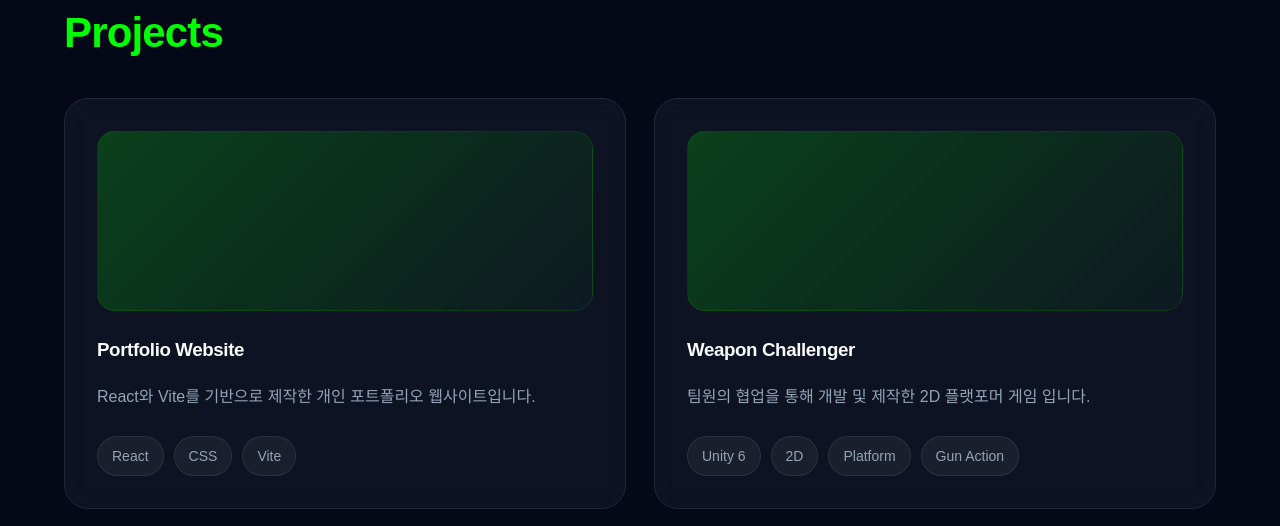
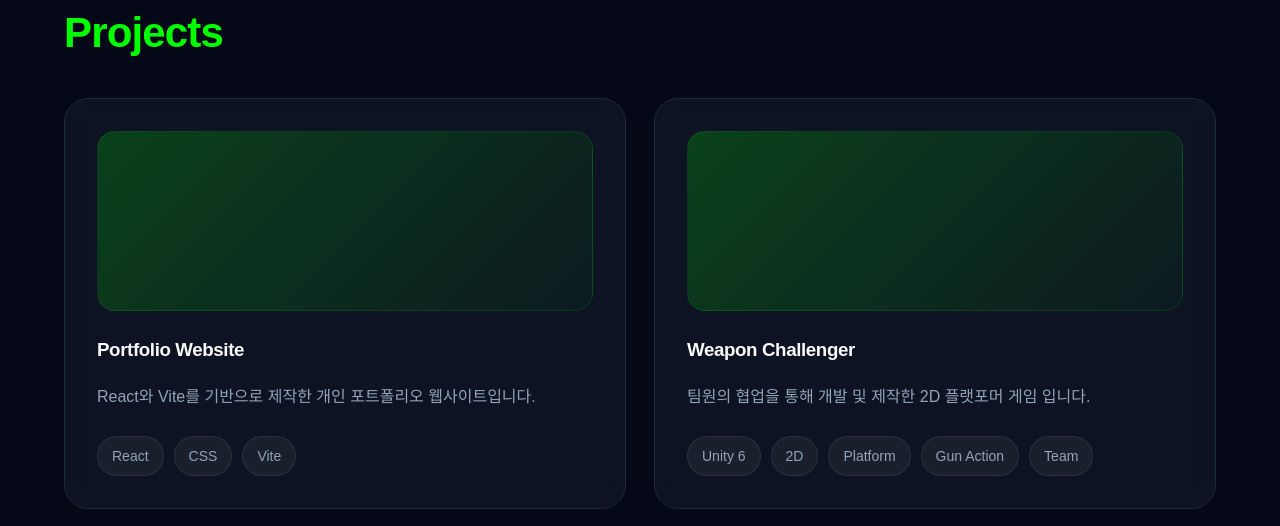
Before and after one commit to chyan04/chyan_portfolio, a React (Vite) app: page / in a window 1280 px wide. Shown: the part 1600-2126 px from the top of the page. Built offline with nearby package versions, Linux system fonts and the light colour scheme; a web font is replaced by a local one.

Commit message:
feat: 프로젝트 클릭 시 링크 추가

```diff
--- a/src/App.jsx
+++ b/src/App.jsx
@@ -579,16 +579,17 @@ function App() {
 
           {/* 프로젝트 카드 */}
           <div className="project-card">
+            <a
+              href="https://chyan04.github.io/my-portfolio/#"
+              target="_blank"
+              className="projectlist-portfolio"
+            >
 
             {/* 프로젝트 이미지 */}
             <div className="project-image"></div>
-
             <h3>Portfolio Website</h3>
-
             <p>
-
               React와 Vite를 기반으로 제작한 개인 포트폴리오 웹사이트입니다.
-
             </p>
 
 
@@ -596,19 +597,20 @@ function App() {
             <div className="project-tags">
 
               <span>React</span>
-
               <span>CSS</span>
-
               <span>Vite</span>
 
             </div>
-
-          </div>
-
-
+          </a>
+        </div>
 
           {/* 프로젝트 카드 */}
           <div className="project-card">
+            <a
+              href="https://www.youtube.com/watch?v=hwaIeE9Tnis"
+              target="_blank"
+              className="projectlist-wc"
+            >
 
             {/* 프로젝트 이미지 */}
             <div className="project-image"></div>
@@ -630,8 +632,10 @@ function App() {
               <span>Platform</span>
 
               <span>Gun Action</span>
+              <span>Team</span>
 
             </div>
+            </a>
 
           </div>
 
```
